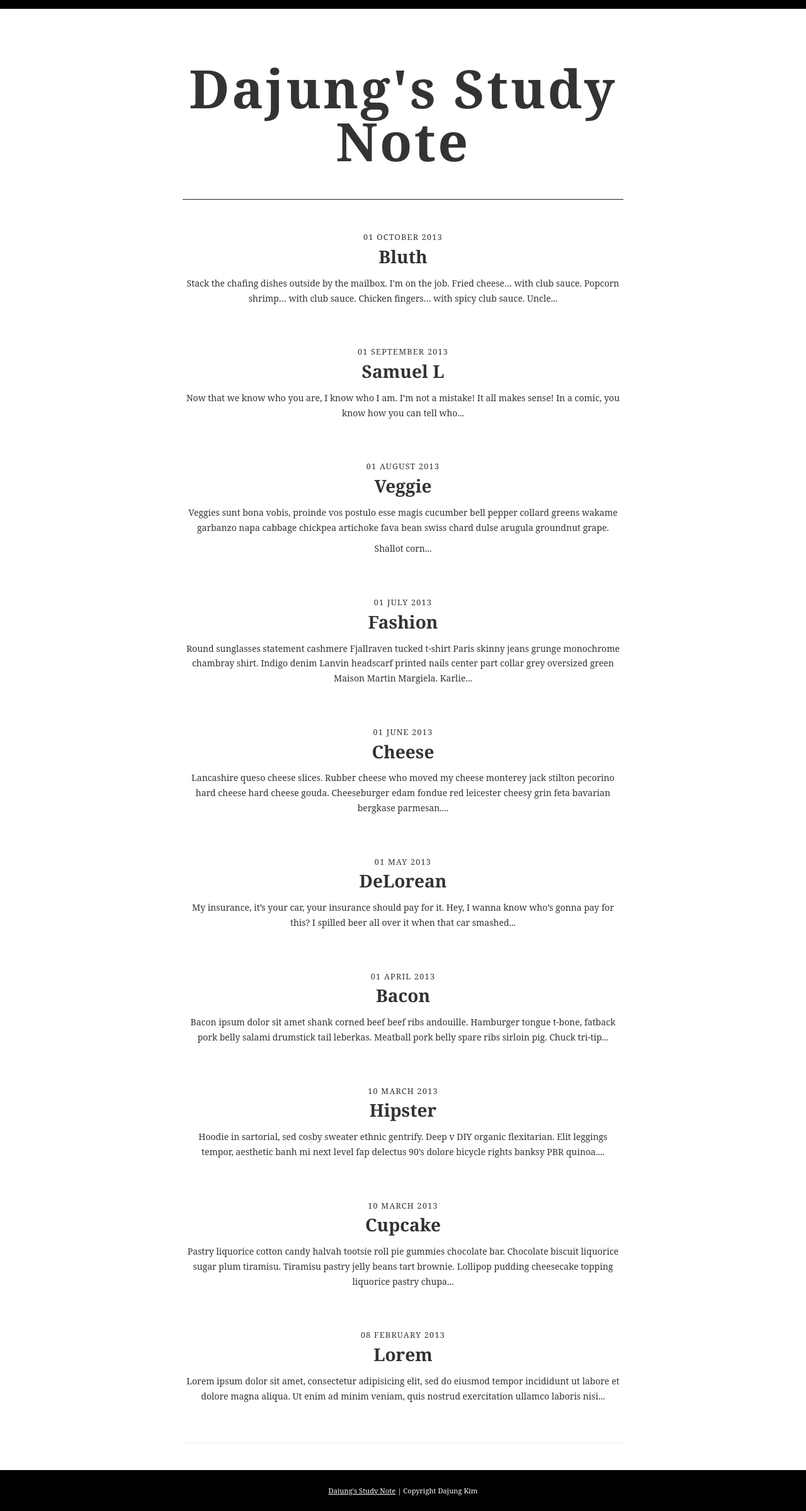
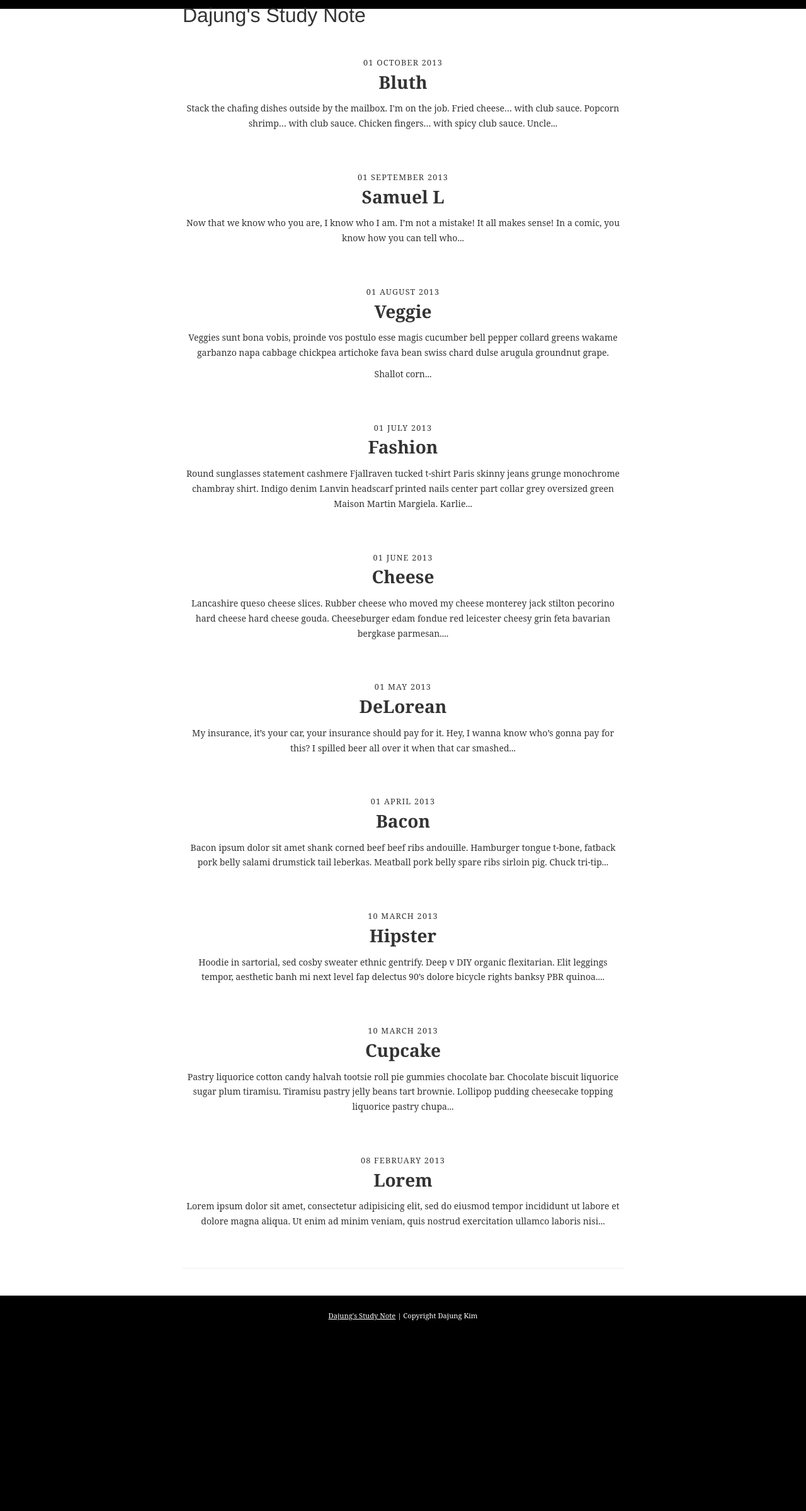
Before and after one commit to dahjeong/dahjeong.github.io, a Jekyll site: the page built from index.html, in a window 1280 px wide. Shown: the whole page at 63% size. Built offline with Jekyll 4.4.1, drawn with Linux system fonts in a browser that asks for light colours; some web fonts are replaced; the list of posts is cut into pages by our own code; after the commit the page ends 2122 px from its top, so only the background shows below that.

```diff
--- a/index.html
+++ b/index.html
@@ -9,7 +9,7 @@ title: Dajung's Study Note
     <main class="container">
     	<div class="row-fluid">
     		<section class="content">
-    		  <h1>Dajung's Study Note</h1>
+    		  <font size=6>Dajung's Study Note</font>
     		</section>
     		<ul class="entries">
     		{% for post in paginator.posts %}
```
Also changed, not shown: other parts of index.html (+1 -1 lines).
